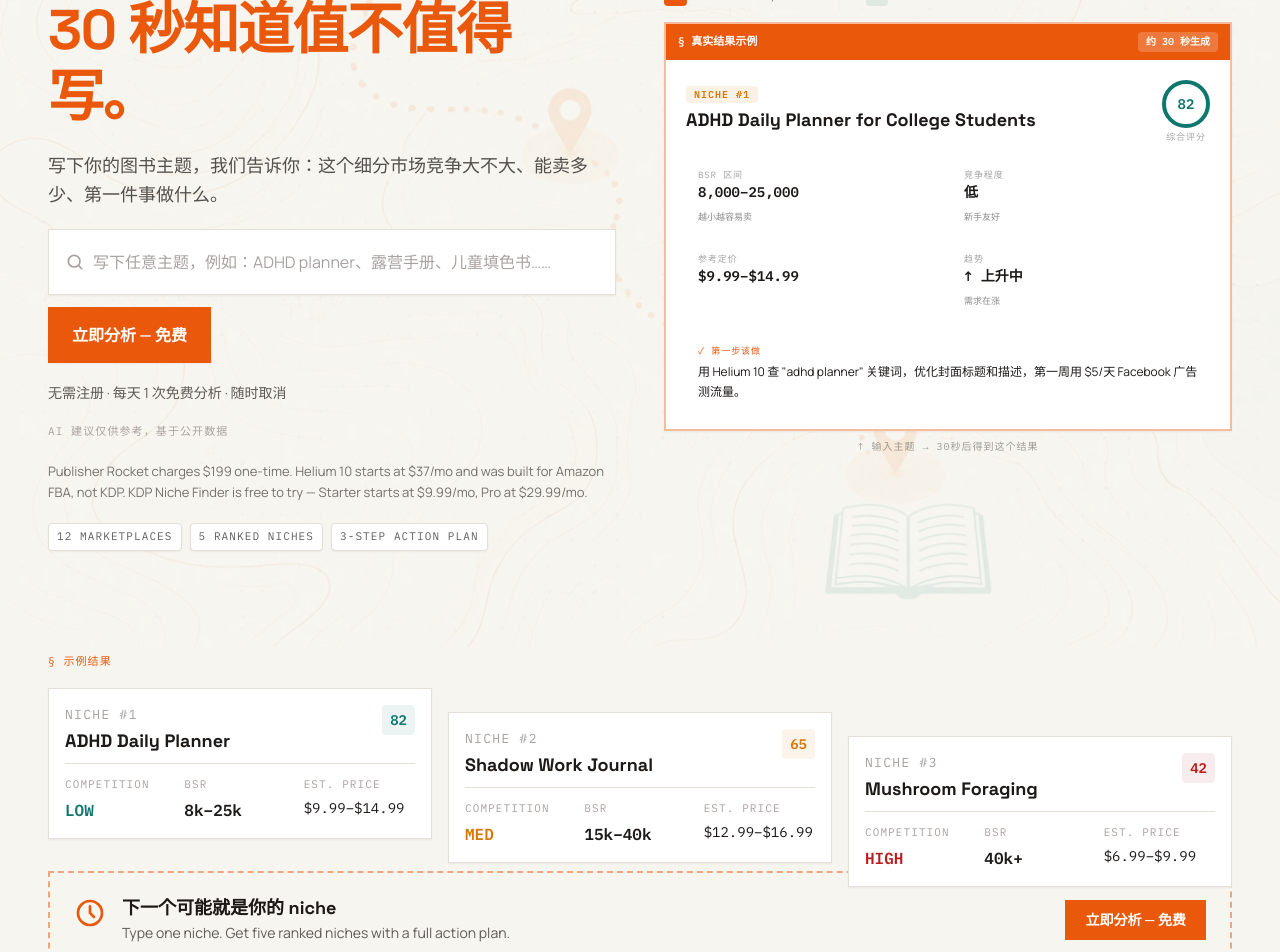
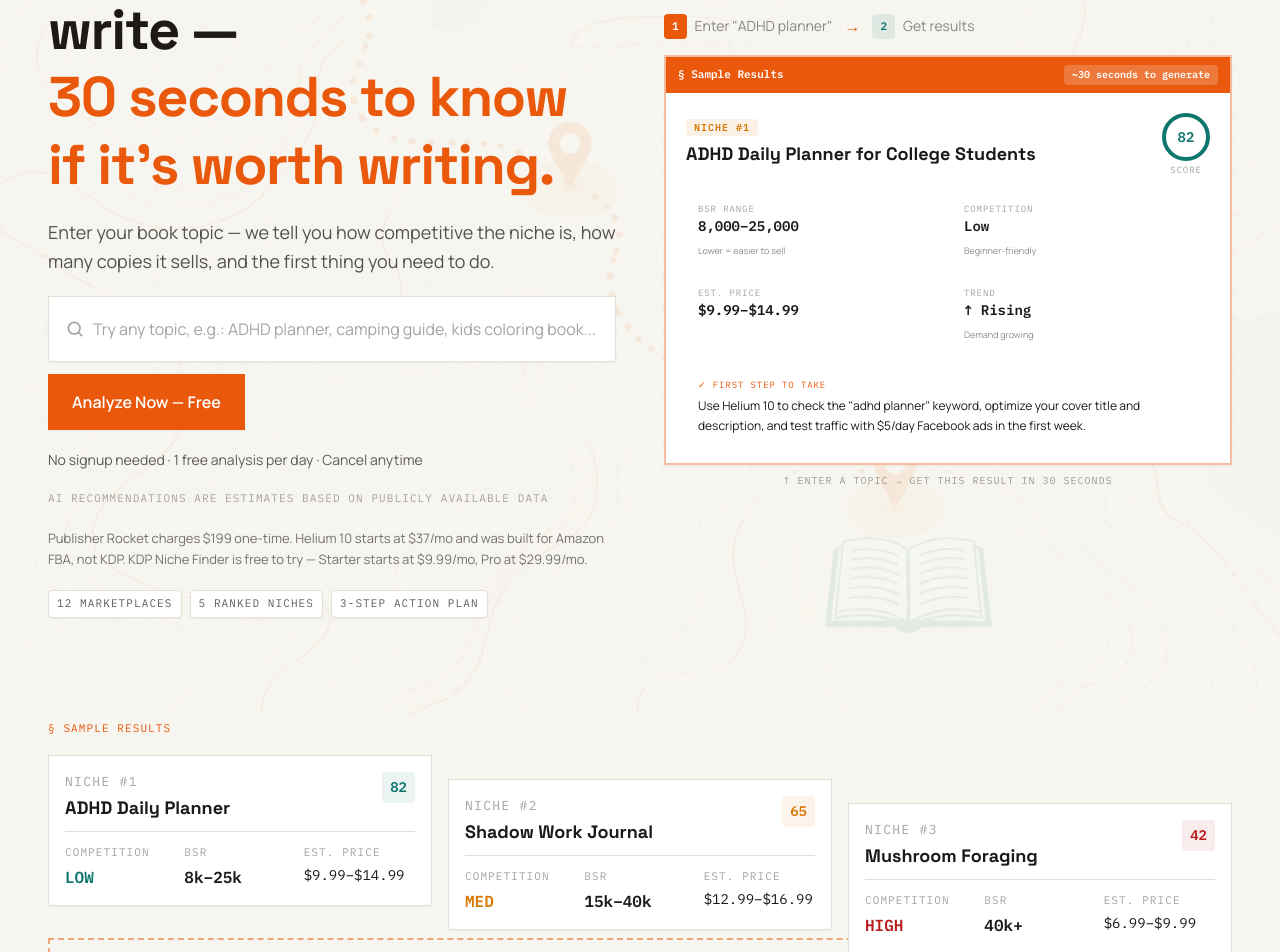
Before and after one commit to hbwang76/kdpnichefinder, a Next.js app: page / in a window 1280 px wide. Shown: the part 220-1172 px from the top of the page. Built offline with nearby package versions, Linux system fonts and the light colour scheme; no server answers.

Commit message:
chore: restore full English UI for kdpnichefinder.net
Replace all Chinese copy with English equivalents across
HomeClient.tsx and NicheAnalyzer.tsx

```diff
--- a/src/components/HomeClient.tsx
+++ b/src/components/HomeClient.tsx
@@ -199,17 +199,17 @@ export function HomeClient() {
             {/* Tag line */}
             <div className="flex items-center gap-2">
               <span className="bg-signal/10 text-signal font-mono text-xs font-semibold px-3 py-1 rounded-full uppercase tracking-widest">
-                KDP 作者专用
+                For KDP Authors
               </span>
             </div>
 
             <h1 className="font-display text-4xl md:text-[3.5rem] font-bold text-ink leading-[1.05] tracking-tight">
-              写书前先查这个，
+              Check before you write —
               <br />
-              <span className="text-signal">30 秒知道值不值得写。</span>
+              <span className="text-signal">30 seconds to know if it's worth writing.</span>
             </h1>
             <p className="font-body text-lg text-ink/75 leading-relaxed">
-              写下你的图书主题，我们告诉你：这个细分市场竞争大不大、能卖多少、第一件事做什么。
+              Enter your book topic — we tell you how competitive the niche is, how many copies it sells, and the first thing you need to do.
             </p>
             <form onSubmit={handleSearch} className="flex flex-col gap-3">
               <div className="bg-white rounded-card border border-border flex items-center gap-2 px-4 py-1 card-shadow focus-within:border-signal focus-within:outline focus-within:outline-2 focus-within:outline-signal focus-within:outline-offset-2 transition-colors">
@@ -221,7 +221,7 @@ export function HomeClient() {
                   type="text"
                   value={keyword}
                   onChange={(e) => setKeyword(e.target.value)}
-                  placeholder="写下任意主题，例如：ADHD planner、露营手册、儿童填色书……"
+                  placeholder="Try any topic, e.g.: ADHD planner, camping guide, kids coloring book..."
                   className="w-full h-14 bg-transparent text-ink placeholder:text-ink-3 font-body text-base border-none outline-none"
                 />
               </div>
@@ -229,14 +229,14 @@ export function HomeClient() {
                 type="submit"
                 className="bg-signal text-white rounded-btn px-6 py-4 font-body text-base font-semibold hover:opacity-85 transition-opacity text-center card-shadow self-start"
               >
-                立即分析 — 免费
+                Analyze Now — Free
               </button>
             </form>
             <p className="font-body text-sm text-ink/70">
-              无需注册 · 每天 1 次免费分析 · 随时取消
+              No signup needed · 1 free analysis per day · Cancel anytime
             </p>
             <p className="font-mono text-[11px] text-ink-3 uppercase tracking-widest">
-              AI 建议仅供参考，基于公开数据
+              AI recommendations are estimates based on publicly available data
             </p>
             <p className="font-body text-[13px] text-ink/60 leading-relaxed">
               Publisher Rocket charges $199 one-time. Helium 10 starts at $37/mo and was built for Amazon FBA, not KDP. KDP Niche Finder is free to try — Starter starts at $9.99/mo, Pro at $29.99/mo.
@@ -255,17 +255,17 @@ export function HomeClient() {
             {/* Input → result flow hint */}
             <div className="flex items-center gap-2 mb-2">
               <span className="bg-signal text-white font-mono text-[11px] font-bold px-2 py-1 rounded">1</span>
-              <span className="text-ink/50 text-sm font-body">输入 "ADHD planner"</span>
+              <span className="text-ink/50 text-sm font-body">Enter "ADHD planner"</span>
               <span className="text-signal mx-1">→</span>
               <span className="bg-pine/10 text-pine font-mono text-[11px] font-bold px-2 py-1 rounded">2</span>
-              <span className="text-ink/50 text-sm font-body">获得结果</span>
+              <span className="text-ink/50 text-sm font-body">Get results</span>
             </div>
 
             {/* Sample result card */}
             <div className="rounded-card overflow-hidden border-2 border-signal/40 bg-white relative z-20 card-shadow">
               <div className="bg-signal text-white font-mono text-[11px] font-bold px-3 py-2 flex items-center justify-between">
-                <span>§ 真实结果示例</span>
-                <span className="bg-white/20 text-white px-2 py-0.5 rounded text-[10px]">约 30 秒生成</span>
+                <span>§ Sample Results</span>
+                <span className="bg-white/20 text-white px-2 py-0.5 rounded text-[10px]">~30 seconds to generate</span>
               </div>
               <div className="p-5">
                 {/* Niche name + score */}
@@ -278,16 +278,16 @@ export function HomeClient() {
                     <div className="w-12 h-12 rounded-full border-4 border-pine flex items-center justify-center" style={{ borderColor: '#0F766E' }}>
                       <span className="font-mono text-sm font-bold text-pine">82</span>
                     </div>
-                    <span className="text-[9px] font-mono text-ink/40 mt-0.5 uppercase tracking-widest">综合评分</span>
+                    <span className="text-[9px] font-mono text-ink/40 mt-0.5 uppercase tracking-widest">Score</span>
                   </div>
                 </div>
                 {/* Data grid */}
                 <div className="grid grid-cols-2 gap-2 mb-4">
                   {[
-                    { label: 'BSR 区间', value: '8,000–25,000', sub: '越小越容易卖' },
-                    { label: '竞争程度', value: '低', sub: '新手友好' },
-                    { label: '参考定价', value: '$9.99–$14.99', sub: '' },
-                    { label: '趋势', value: '↑ 上升中', sub: '需求在涨' },
+                    { label: 'BSR Range', value: '8,000–25,000', sub: 'Lower = easier to sell' },
+                    { label: 'Competition', value: 'Low', sub: 'Beginner-friendly' },
+                    { label: 'Est. Price', value: '$9.99–$14.99', sub: '' },
+                    { label: 'Trend', value: '↑ Rising', sub: 'Demand growing' },
                   ].map(item => (
                     <div key={item.label} className="bg-surface rounded-lg px-3 py-2">
                       <span className="font-mono text-[9px] text-ink/40 uppercase tracking-widest block">{item.label}</span>
@@ -298,13 +298,13 @@ export function HomeClient() {
                 </div>
                 {/* Action plan */}
                 <div className="bg-surface rounded-lg px-3 py-2">
-                  <span className="font-mono text-[9px] text-signal uppercase tracking-widest block mb-1">✓ 第一步该做</span>
-                  <p className="text-xs text-ink leading-relaxed">用 Helium 10 查 "adhd planner" 关键词，优化封面标题和描述，第一周用 $5/天 Facebook 广告测流量。</p>
+                  <span className="font-mono text-[9px] text-signal uppercase tracking-widest block mb-1">✓ First step to take</span>
+                  <p className="text-xs text-ink leading-relaxed">Use Helium 10 to check the "adhd planner" keyword, optimize your cover title and description, and test traffic with $5/day Facebook ads in the first week.</p>
                 </div>
               </div>
             </div>
             <p className="font-mono text-[10px] text-ink/40 text-center uppercase tracking-widest">
-              ↑ 输入主题 → 30秒后得到这个结果
+              ↑ Enter a topic → get this result in 30 seconds
             </p>
           </div>
 
@@ -316,7 +316,7 @@ export function HomeClient() {
         {/* § Sample output eyebrow */}
         <div className="mb-4">
           <span className="font-mono text-[11px] text-signal uppercase tracking-widest">
-            § 示例结果
+            § Sample Results
           </span>
         </div>
 
@@ -344,7 +344,7 @@ export function HomeClient() {
               <path d="M12 7v5l3 3" stroke="currentColor" strokeWidth="2" strokeLinecap="round" />
             </svg>
             <div className="flex flex-col gap-1">
-              <h3 className="font-display text-lg font-bold text-ink">下一个可能就是你的 niche</h3>
+              <h3 className="font-display text-lg font-bold text-ink">Your next niche could be here</h3>
               <p className="font-body text-sm text-ink/70">
                 Type one niche. Get five ranked niches with a full action plan.
               </p>
@@ -354,7 +354,7 @@ export function HomeClient() {
             onClick={() => router.push('/tools/kdp-niche-finder')}
             className="bg-signal text-white rounded-btn px-5 py-2.5 font-body text-sm font-semibold hover:opacity-85 transition-opacity shrink-0"
           >
-            立即分析 — 免费
+            Analyze Now — Free
           </button>
         </div>
       </section>
@@ -378,7 +378,7 @@ export function HomeClient() {
       <section className="px-4 md:px-12 pt-16 max-w-7xl mx-auto">
         <div className="bg-white rounded-card border border-border overflow-hidden max-w-3xl">
           <div className="p-4 border-b border-border bg-surface">
-            <h2 className="font-display text-xl font-bold text-ink">每次分析包含什么</h2>
+            <h2 className="font-display text-xl font-bold text-ink">What's in each analysis</h2>
           </div>
           <div className="overflow-x-auto">
             <table className="w-full text-left border-collapse min-w-[560px]">
@@ -410,7 +410,7 @@ export function HomeClient() {
       <section className="px-4 md:px-12 pt-16 pb-0 max-w-7xl mx-auto">
         <div className="mb-6 max-w-2xl">
           <span className="font-mono text-[11px] text-signal uppercase tracking-widest block mb-1">
-            § 竞品对比
+            § Competitor Comparison
           </span>
           <h2 className="font-display text-3xl md:text-4xl font-bold text-ink leading-tight tracking-tight">
             Why KDP Niche Finder
@@ -460,7 +460,7 @@ export function HomeClient() {
       <section className="px-4 md:px-12 pt-16 pb-0 max-w-7xl mx-auto">
         <div className="mb-6 max-w-2xl">
           <span className="font-mono text-[11px] text-signal uppercase tracking-widest block mb-1">
-            § 工作流程
+            § How It Works
           </span>
           <h2 className="font-display text-3xl md:text-4xl font-bold text-ink leading-tight tracking-tight">
             How KDP Niche Finder works
@@ -538,7 +538,7 @@ export function HomeClient() {
               onClick={() => router.push('/tools/kdp-niche-finder')}
               className="bg-transparent text-white border-2 border-white rounded-btn px-6 py-3.5 font-body text-base font-semibold hover:bg-white/10 transition-colors"
             >
-              立即分析 — 免费
+              Analyze Now — Free
             </button>
             <Link
               href="/pricing"
--- a/src/components/NicheAnalyzer.tsx
+++ b/src/components/NicheAnalyzer.tsx
@@ -296,7 +296,7 @@ export function NicheAnalyzer() {
             KDP Niche Finder
           </h1>
           <p style={{ fontSize: '1.0625rem', color: 'var(--color-ink-2)', marginBottom: 32, lineHeight: 1.6, maxWidth: 640, margin: '0 auto 32px' }}>
-            写下你的图书主题，我们告诉你：这个细分市场竞争大不大、能卖多少、第一件事做什么。
+            Enter your book topic — we tell you how competitive the niche is, how many copies it sells, and the first thing you need to do.
           </p>
 
           {/* Query bar */}
@@ -310,7 +310,7 @@ export function NicheAnalyzer() {
               value={keyword}
               onChange={e => setKeyword(e.target.value)}
               onKeyDown={e => e.key === 'Enter' && handleAnalyze()}
-              placeholder="试试：ADHD planner for adults、5x8 inch journal、habit tracker for moms……"
+              placeholder="Try: ADHD planner for adults, 5x8 inch journal, habit tracker for moms..."
               style={{
                 width: '100%', height: 56, paddingLeft: 48, paddingRight: 160,
                 border: '2px solid var(--color-border)', borderRadius: 12,
@@ -330,13 +330,13 @@ export function NicheAnalyzer() {
                 cursor: loading ? 'not-allowed' : 'pointer', whiteSpace: 'nowrap', fontFamily: "'Manrope', sans-serif",
               }}
             >
-              {loading ? '分析中…' : '立即分析 — 免费'}
+              {loading ? 'Analyzing...' : 'Analyze Now — Free'}
             </button>
           </div>
 
           {/* Example chips */}
           <div style={{ display: 'flex', flexWrap: 'wrap', justifyContent: 'center', gap: 6, marginBottom: 0 }}>
-            <span style={{ fontFamily: 'var(--font-mono)', fontSize: '0.6875rem', color: 'var(--color-ink-3)', textTransform: 'uppercase', letterSpacing: '0.05em', alignSelf: 'center' }}>试试：</span>
+            <span style={{ fontFamily: 'var(--font-mono)', fontSize: '0.6875rem', color: 'var(--color-ink-3)', textTransform: 'uppercase', letterSpacing: '0.05em', alignSelf: 'center' }}>Try:</span>
             {['ADHD planner for adults', '5x8 inch journal', 'habit tracker for moms'].map(ex => (
               <button
                 key={ex}
@@ -368,9 +368,9 @@ export function NicheAnalyzer() {
       {limitReached && (
         <section style={{ background: 'var(--color-amber-tint)', borderTop: '1px solid #FCD34D', borderBottom: '1px solid #FCD34D', padding: '20px 48px' }}>
           <div style={{ maxWidth: 800, margin: '0 auto', textAlign: 'center', display: 'flex', alignItems: 'center', justifyContent: 'center', gap: 16, flexWrap: 'wrap' }}>
-            <span style={{ fontWeight: 600, color: 'var(--color-amber)' }}>免费预览次数用完 — 未登录用户每天 1 次</span>
+            <span style={{ fontWeight: 600, color: 'var(--color-amber)' }}>Free preview limit reached — 1 per day for guests</span>
             <Link href="/pricing" style={{ background: 'var(--color-signal)', color: 'white', padding: '10px 20px', borderRadius: 10, fontWeight: 700, fontSize: '0.875rem', textDecoration: 'none' }}>
-              购买继续分析 →
+              Buy to continue →
             </Link>
           </div>
         </section>
@@ -390,8 +390,8 @@ export function NicheAnalyzer() {
             {loading ? (
               <>
                 <div style={{ textAlign: 'center', marginBottom: 40 }}>
-                  <h2 style={{ fontFamily: "'Space Grotesk', sans-serif", fontSize: '1.5rem', fontWeight: 700, marginBottom: 8 }}>正在分析你的主题...</h2>
-                  <p style={{ color: 'var(--color-ink-2)', fontSize: '0.9375rem' }}>生成 5 个推荐 niche，每个包含行动方案</p>
+                  <h2 style={{ fontFamily: "'Space Grotesk', sans-serif", fontSize: '1.5rem', fontWeight: 700, marginBottom: 8 }}>Analyzing your topic...</h2>
+                  <p style={{ color: 'var(--color-ink-2)', fontSize: '0.9375rem' }}>Generating 5 recommended niches, each with an action plan</p>
                 </div>
                 <div style={{ display: 'grid', gridTemplateColumns: 'repeat(auto-fill, minmax(360px, 1fr))', gap: 20 }}>
                   {[1,2,3,4,5].map(i => <SkeletonCard key={i} />)}
@@ -401,21 +401,21 @@ export function NicheAnalyzer() {
               <>
                 <div style={{ textAlign: 'center', marginBottom: 40 }}>
                   <h2 style={{ fontFamily: "'Space Grotesk', sans-serif", fontSize: '1.5rem', fontWeight: 700, marginBottom: 8 }}>
-                    为 "{keyword}" 找到 {results.length} 个 niche
+                    {results.length} niches found for "{keyword}"
                   </h2>
-                  <p style={{ color: 'var(--color-ink-2)', fontSize: '0.9375rem' }}>按机会评分排序，包含 BSR 区间、竞争程度和行动方案</p>
+                  <p style={{ color: 'var(--color-ink-2)', fontSize: '0.9375rem' }}>Sorted by opportunity score, includes BSR range, competition level, and action plan</p>
                 </div>
                 {/* First-time guidance: what the numbers mean */}
                 <details open style={{ maxWidth: 800, margin: '0 auto 32px', background: 'var(--color-signal-tint)', border: '1px solid var(--color-signal)', borderRadius: 12, padding: '14px 20px' }}>
                   <summary style={{ cursor: 'pointer', fontWeight: 700, fontSize: '0.9375rem', color: 'var(--color-ink)', fontFamily: "'Space Grotesk', sans-serif", listStylePosition: 'inside' }}>
-                    这里的数据是什么意思？
+                    What do these numbers mean?
                   </summary>
                   <div style={{ display: 'grid', gridTemplateColumns: 'repeat(auto-fit, minmax(220px, 1fr))', gap: 12, marginTop: 12 }}>
                     {[
-                      { term: 'Score（综合评分）', desc: '75+ = 机会好，50-74 = 可以研究，50以下 = 慎重' },
-                      { term: 'BSR 区间', desc: '亚马逊畅销排名，越小越容易卖。8k-25k = 稳定需求' },
-                      { term: '竞争程度', desc: 'Low = 门槛低、新手友好；High = 红海，需差异化' },
-                      { term: '行动方案', desc: '按顺序执行，先验证需求，再做封面设计' },
+                      { term: 'Score', desc: '75+ = great opportunity, 50-74 = worth researching, below 50 = think twice' },
+                      { term: 'BSR Range', desc: 'Amazon bestseller rank — lower = easier to sell. 8k-25k = steady demand' },
+                      { term: 'Competition', desc: 'Low = low barrier, beginner-friendly; High = red ocean, needs differentiation' },
+                      { term: 'Action Plan', desc: 'Follow in order — validate demand first, then design the cover' },
                     ].map(x => (
                       <div key={x.term} style={{ background: 'var(--color-surface)', borderRadius: 8, padding: '10px 12px' }}>
                         <div style={{ fontSize: '0.75rem', fontWeight: 700, textTransform: 'uppercase', letterSpacing: '0.06em', color: 'var(--color-signal)', marginBottom: 4, fontFamily: "'IBM Plex Mono', monospace" }}>{x.term}</div>
@@ -428,11 +428,11 @@ export function NicheAnalyzer() {
                   {results.map(niche => <NicheCard key={niche.rank} niche={niche} showHints={niche.rank === 1} />)}
                 </div>
                 <div style={{ marginTop: 48, background: 'var(--color-signal-tint)', border: '1px solid var(--color-signal)', borderRadius: 16, padding: '32px 40px', textAlign: 'center' }}>
-                  <h3 style={{ fontFamily: "'Space Grotesk', sans-serif", fontSize: '1.25rem', fontWeight: 700, marginBottom: 8 }}>想要无限次分析？</h3>
-                  <p style={{ color: 'var(--color-ink-2)', marginBottom: 20 }}>登录保存历史记录，解锁无限次分析</p>
+                  <h3 style={{ fontFamily: "'Space Grotesk', sans-serif", fontSize: '1.25rem', fontWeight: 700, marginBottom: 8 }}>Want unlimited analyses?</h3>
+                  <p style={{ color: 'var(--color-ink-2)', marginBottom: 20 }}>Log in to save history and unlock unlimited analyses</p>
                   <div style={{ display: 'flex', gap: 12, justifyContent: 'center', flexWrap: 'wrap' }}>
-                    <Link href="/login" style={{ background: 'var(--color-signal)', color: 'white', padding: '12px 24px', borderRadius: 10, fontWeight: 700, fontSize: '0.875rem', textDecoration: 'none' }}>登录继续 →</Link>
-                    <Link href="/pricing" style={{ background: 'var(--color-surface)', color: 'var(--color-signal)', padding: '12px 24px', borderRadius: 10, fontWeight: 700, fontSize: '0.875rem', textDecoration: 'none', border: '2px solid var(--color-signal)' }}>购买套餐</Link>
+                    <Link href="/login" style={{ background: 'var(--color-signal)', color: 'white', padding: '12px 24px', borderRadius: 10, fontWeight: 700, fontSize: '0.875rem', textDecoration: 'none' }}>Log in to continue →</Link>
+                    <Link href="/pricing" style={{ background: 'var(--color-surface)', color: 'var(--color-signal)', padding: '12px 24px', borderRadius: 10, fontWeight: 700, fontSize: '0.875rem', textDecoration: 'none', border: '2px solid var(--color-signal)' }}>Buy a plan</Link>
                   </div>
                 </div>
               </>
```
